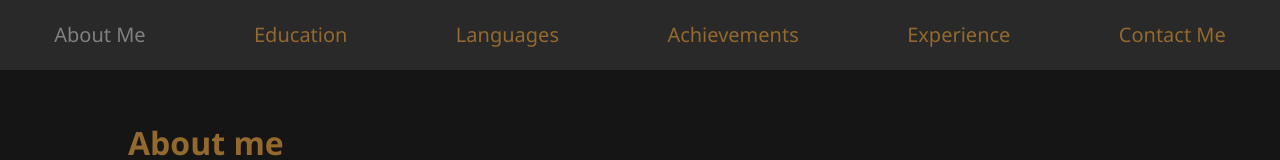
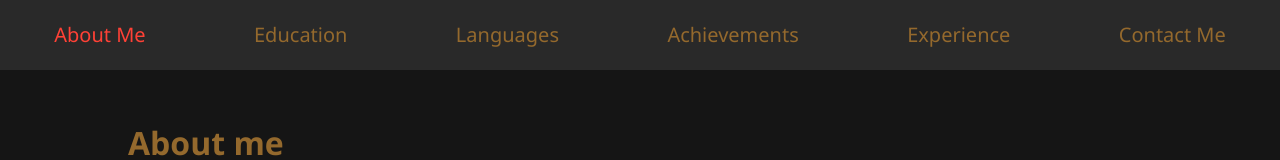
Before and after one commit to miiree12lb/webapp, a React (Create React App) app: page / in a window 1280 px wide. In both pictures the pointer is over the link "About Me". Shown: the top 160 px of the page. Built offline with nearby package versions, Linux system fonts and the light colour scheme.

Commit message:
navbar hover

```diff
--- a/src/css/root.css
+++ b/src/css/root.css
@@ -35,7 +35,7 @@ body {
 }
 
 #nav > a:hover{
-    color: grey;
+    color: #FF4136;
 }
 
 #view{
```
Also changed, not shown: 14 other files (tests, documents, lock files or other folders).
